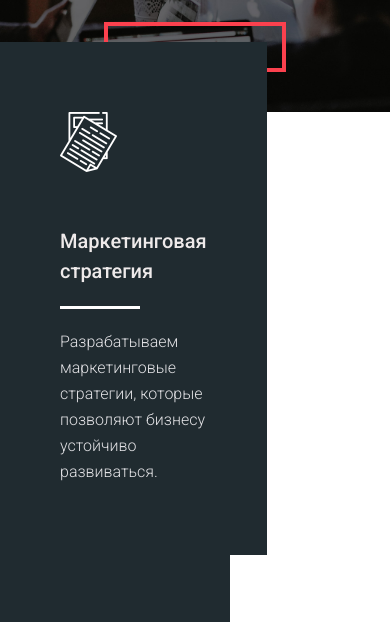
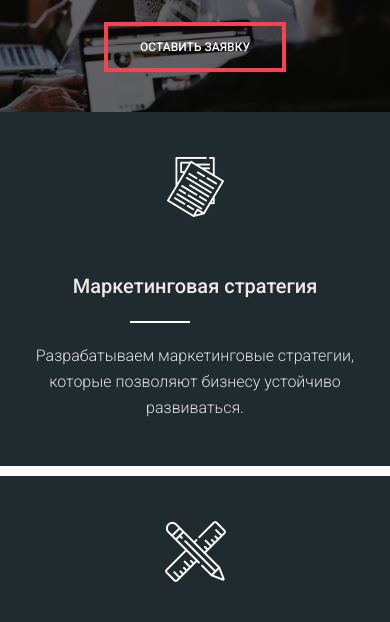
Before and after one commit to plc222/Quick-start, a plain HTML site: page index.html in a window 390 px wide. Shown: the part 207-829 px from the top of the page. Drawn offline with Linux system fonts and the light colour scheme.

Commit message:
Адаптировал блок Features

```diff
--- a/css/blocks/feature.css
+++ b/css/blocks/feature.css
@@ -10,8 +10,6 @@
    flex-basis: 32%;
    padding: 70px 60px;
    box-sizing: border-box;
-
-
 
 }
 .feature__item h3 {
@@ -36,3 +34,51 @@
    color: #e1e1e4;
    line-height: 26px;
 }
+/*Responsive*/
+
+
+
+
+/* 768px - 992px */
+@media screen and (max-width: 992px){
+   .feature__wrap {
+       margin-top: -50px;
+   }
+   .feature__item {
+       padding: 45px 30px;
+
+   }
+}
+
+/* 576px - 768px */
+@media screen and (max-width: 768px){
+   .feature__wrap {
+
+      margin-top: -40px;
+   }
+   .feature__item {
+      flex-basis: 49%;
+      margin-bottom: 10px;
+
+   }
+}
+
+/* 320px - 576px */
+@media screen and (max-width: 576px){
+   .feature__wrap {
+      margin-top: 0px;
+   }
+   .feature__item {
+      flex-basis: 100%;
+      margin-bottom: 10px;
+      text-align: center;
+
+   }
+   .feature__item h3::after {
+      content: "";
+      width: 60px;
+      height: 2px;
+       margin-top: 20px;
+      margin-left: 100px;
+   }
+}
```
Also changed, not shown: css/core.css (line endings or trailing spaces).
